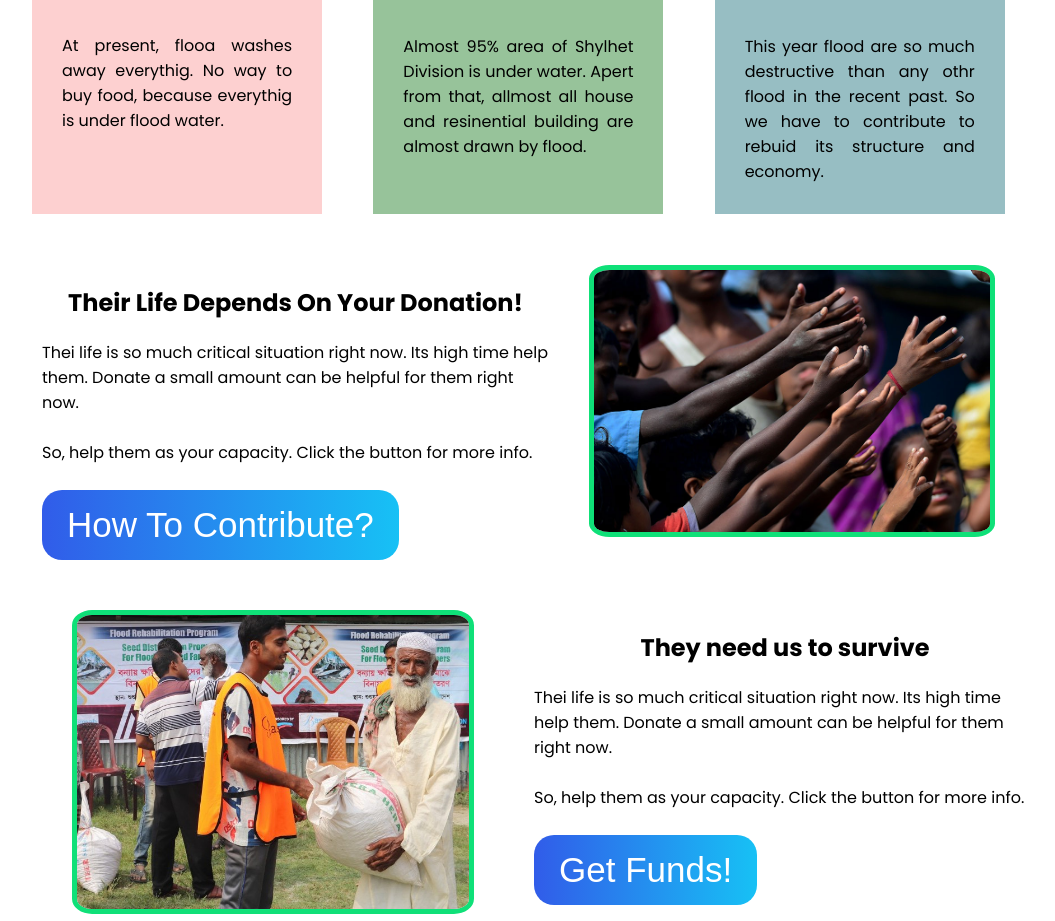
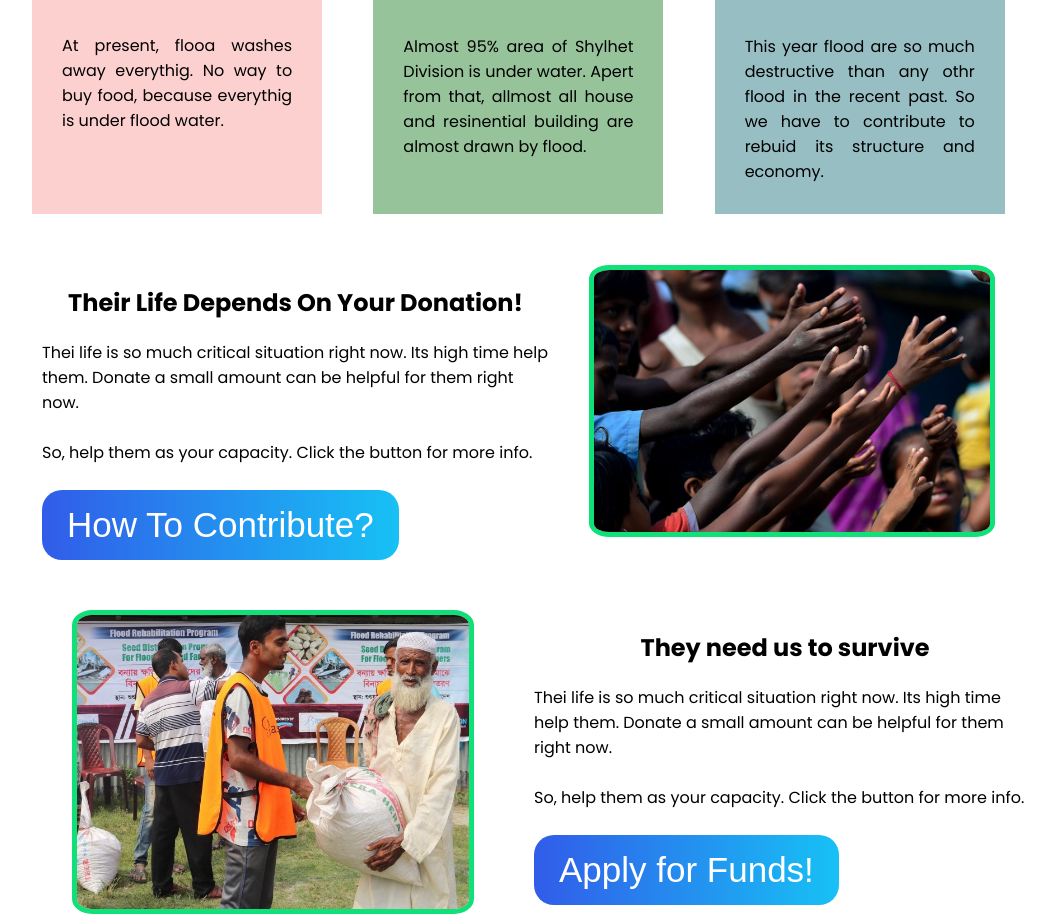
Before and after one commit to Sarwarhridoy4/Donation-Site, a plain HTML site: page index.html in a window 1280 px wide. Shown: the part 1802-2723 px from the top of the page, without its empty margins (96-1151 px from the left). Drawn offline with Linux system fonts and the light colour scheme.

Commit message:
button changed

```diff
--- a/index.html
+++ b/index.html
@@ -101,7 +101,7 @@
             <p>Thei life is so much critical situation right now. Its high time help them. Donate a small amount can be helpful for them right now.</p>
 
             <p>So, help them as your capacity. Click the button for more info.</p>
-            <button class="btn-how-to">Get Funds!</button>
+            <button class="btn-how-to">Apply for Funds!</button>
         </div>
     </section>
 </body>
```
